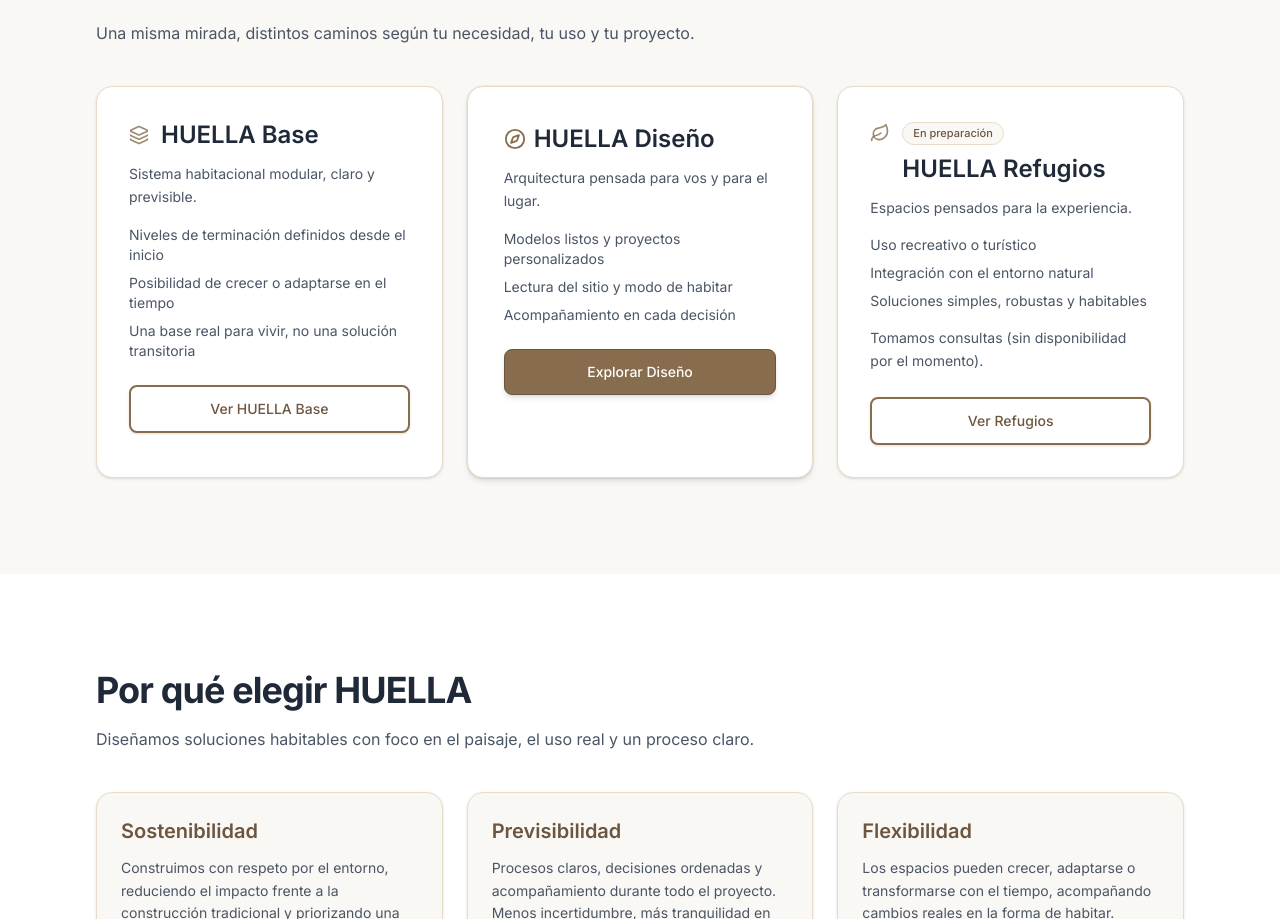
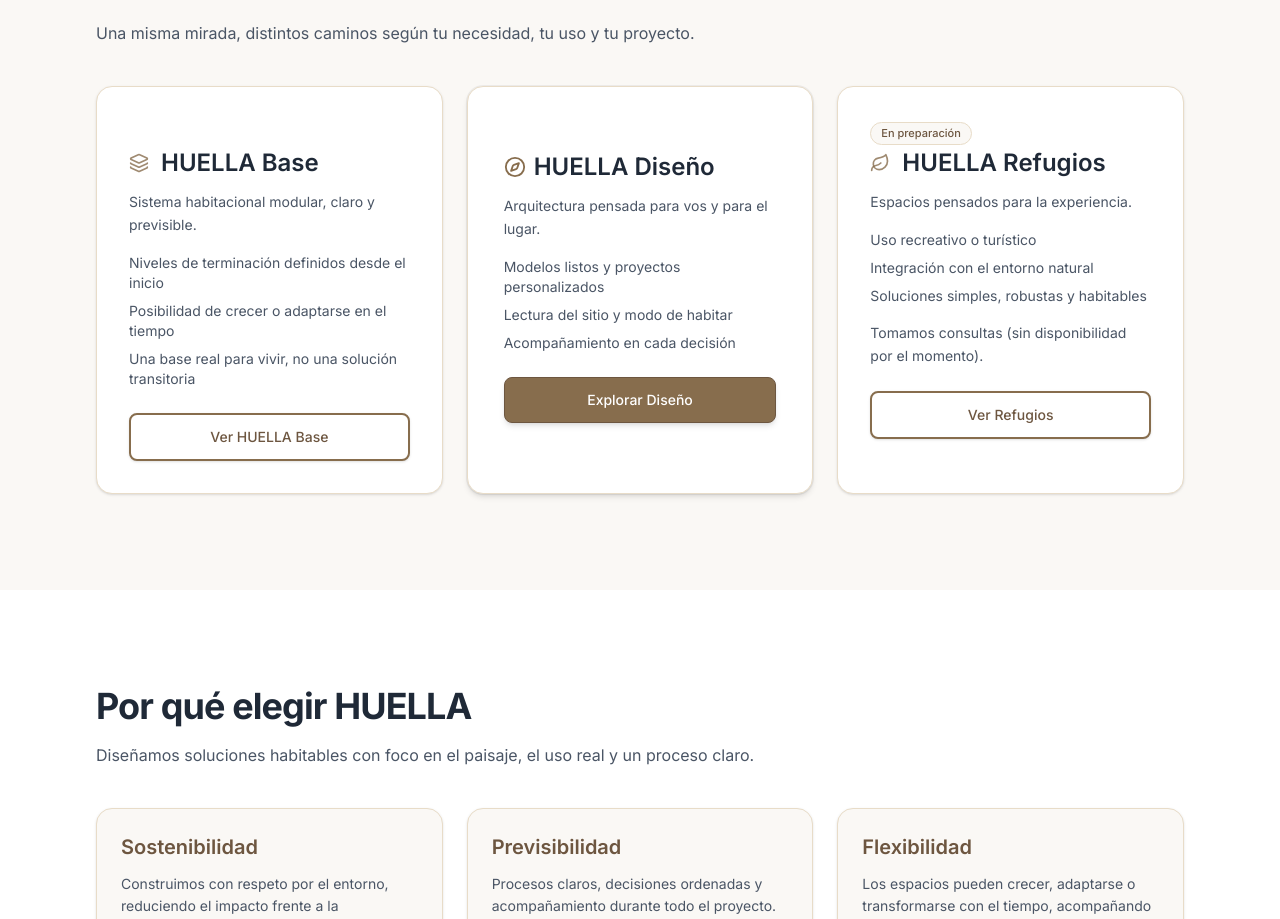
Before and after one commit to Teksi75/huella-mendoza-site, a Next.js app: page / in a window 1280 px wide. Shown: the part 932-1851 px from the top of the page. Built offline with nearby package versions, Linux system fonts and the light colour scheme.

Commit message:
Reservar slot de badge en cards de servicios

```diff
--- a/app/page.tsx
+++ b/app/page.tsx
@@ -128,6 +128,12 @@ export default function Home() {
           <div className="mt-10 grid gap-6 lg:grid-cols-3">
             <div className="flex flex-col rounded-2xl border border-tierra-200 bg-white p-8 shadow-sm transition-all duration-300 ease-out hover:shadow-md">
               <div className="min-h-[200px]">
+                {/* Badge slot fijo para alinear botones */}
+                <div className="min-h-[28px]">
+                  <span className="invisible inline-flex items-center rounded-full border border-tierra-200 bg-tierra-50 px-2.5 py-0.5 text-[11px] font-medium text-tierra-700">
+                    En preparación
+                  </span>
+                </div>
                 <div className="flex items-center gap-3">
                   <Layers className="h-5 w-5 text-tierra-600/80" aria-hidden />
                   <h3 className="text-2xl">HUELLA Base</h3>
@@ -147,6 +153,12 @@ export default function Home() {
             </div>
             <div className="flex flex-col rounded-2xl border border-tierra-200 bg-white p-9 shadow-md ring-1 ring-black/5 transition-all duration-300 ease-out hover:-translate-y-0.5 hover:shadow-lg">
               <div className="min-h-[200px]">
+                {/* Badge slot fijo para alinear botones */}
+                <div className="min-h-[28px]">
+                  <span className="invisible inline-flex items-center rounded-full border border-tierra-200 bg-tierra-50 px-2.5 py-0.5 text-[11px] font-medium text-tierra-700">
+                    En preparación
+                  </span>
+                </div>
                 <div className="flex items-center gap-2">
                   <Compass className="h-[22px] w-[22px] text-tierra-600" aria-hidden />
                   <h3 className="text-2xl">HUELLA Diseño</h3>
@@ -169,14 +181,15 @@ export default function Home() {
             </div>
             <div className="flex flex-col rounded-2xl border border-tierra-200 bg-white p-8 shadow-sm transition-all duration-300 ease-out hover:shadow-md">
               <div className="min-h-[200px]">
-                <div className="flex items-start gap-3">
-                  <Leaf className="mt-1 h-5 w-5 text-tierra-600/80" aria-hidden />
-                  <div>
-                    <span className="mb-2 inline-flex items-center rounded-full border border-tierra-200 bg-tierra-50 px-2.5 py-0.5 text-[11px] font-medium text-tierra-700">
-                      En preparación
-                    </span>
-                    <h3 className="text-2xl">HUELLA Refugios</h3>
-                  </div>
+                {/* Badge slot fijo para alinear botones */}
+                <div className="min-h-[28px]">
+                  <span className="inline-flex items-center rounded-full border border-tierra-200 bg-tierra-50 px-2.5 py-0.5 text-[11px] font-medium text-tierra-700">
+                    En preparación
+                  </span>
+                </div>
+                <div className="flex items-center gap-3">
+                  <Leaf className="h-5 w-5 text-tierra-600/80" aria-hidden />
+                  <h3 className="text-2xl">HUELLA Refugios</h3>
                 </div>
                 <p className="mt-3 text-sm text-gray-600">
                   Espacios pensados para la experiencia.
```
